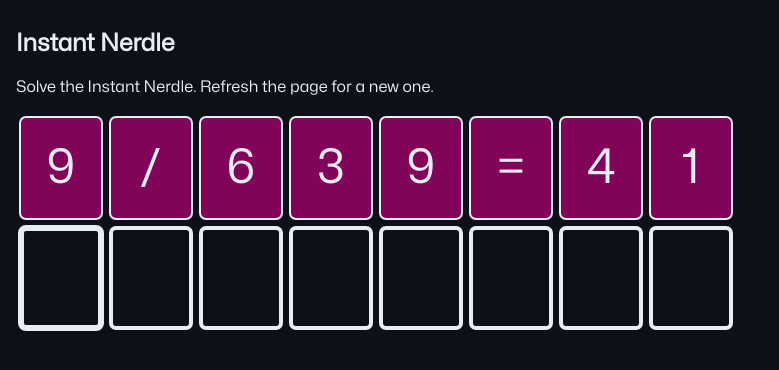
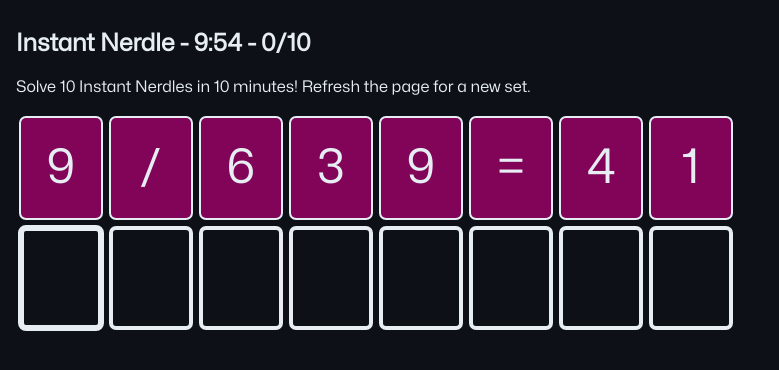
Before and after one commit to Contrabass26/web-server, a Flask app: page /instant_nerdle in a window 1280 px wide. Shown: the part 101-471 px from the top of the page, without its empty margins (0-779 px from the left). Run offline with Flask 3, Linux system fonts and the light colour scheme.

Commit message:
Added timer

```diff
--- a/static/js/instant_nerdle.js
+++ b/static/js/instant_nerdle.js
@@ -1,10 +1,15 @@
 const FADE_LENGTH = 200;
 const DELAY = 50;
+const TITLE_BASE_TEXT = "Instant Nerdle"
 
+let currentProblem = 0;
+let problems = Array(10);
 let selected = 0;
 let userGuess = Array(8).fill(" ");
 let correct = null;
 let animationStart = null;
+let intervalId = null;
+let timer = null;
 
 function updateGuessCanvas() {
     let guessCanvas = document.getElementById("guess");
@@ -16,6 +21,19 @@ function updateGuessCanvas() {
         if (correct != null) {
             let frame = new Date().getTime() - animationStart;
             if (frame >= DELAY * 8 + FADE_LENGTH * 2) {
+                if (correct) {
+                    if (currentProblem !== -1) {
+                        currentProblem++;
+                        if (currentProblem < 10) {
+                            onLoad(null);
+                        } else if (currentProblem === 10) {
+                            stopTimer();
+                            document.getElementById("nerdle-title").innerText = `${TITLE_BASE_TEXT} - ${Math.floor(timer / 60)}:${timer % 60} - ${currentProblem}/10`
+                            currentProblem = -1;
+                            userGuess = new Array(8).fill(" ");
+                        }
+                    }
+                }
                 correct = null;
                 animationStart = null;
             } else {
@@ -62,12 +80,36 @@ function updateGuessCanvas() {
     }
 }
 
+function startTimer() {
+    timer = 600;
+    intervalId = setInterval(decrementTimer, 1000);
+}
+
+function stopTimer() {
+    clearInterval(intervalId);
+    intervalId = null;
+}
+
+function decrementTimer() {
+    timer--;
+    if (timer <= 0) {
+        stopTimer();
+    }
+    document.getElementById("nerdle-title").innerText = `${TITLE_BASE_TEXT} - ${Math.floor(timer / 60)}:${timer % 60} - ${currentProblem}/10`
+}
+
 function onLoad(pPossibilities) {
-    let possibilities = JSON.parse(pPossibilities);
-    console.log(possibilities);
-    let guess = possibilities[0].guess;
-    let feedback = possibilities[0].feedback;
-    let answer = possibilities[0].answer;
+    if (pPossibilities != null) {
+        currentProblem = 0;
+        problems = JSON.parse(pPossibilities);
+        console.log(problems);
+        startTimer();
+    }
+    selected = 0;
+    userGuess = Array(8).fill(" ");
+    let guess = problems[currentProblem].guess;
+    let feedback = problems[currentProblem].feedback;
+    let answer = problems[currentProblem].answer;
     const informationCanvas = document.getElementById("information");
     if (informationCanvas.getContext) {
         // Draw stuff
@@ -104,7 +146,8 @@ function onLoad(pPossibilities) {
         }
     }
 
-    guessCanvas.addEventListener("click", function(event) {
+    if (pPossibilities != null) {
+        guessCanvas.addEventListener("click", function (event) {
             if (guessCanvas.contains(event.target)) {
                 let canvasPos = guessCanvas.getBoundingClientRect();
                 let relativeX = event.x - canvasPos.x;
@@ -113,7 +156,7 @@ function onLoad(pPossibilities) {
             }
         })
 
-    document.addEventListener("keydown", function(event) {
+        document.addEventListener("keydown", function (event) {
             if ("0123456789+-*/=".includes(event.key)) {
                 userGuess[selected] = event.key;
                 for (let i = selected + 1; i <= 7; i++) {
@@ -139,7 +182,7 @@ function onLoad(pPossibilities) {
                 }
                 updateGuessCanvas();
             }
-        if (event.key === "Enter") {
+            if (event.key === "Enter" && intervalId != null) {
                 let promise = sha1(userGuess.join(""));
                 promise.then(function (finalGuess) {
                     correct = finalGuess === answer;
@@ -149,6 +192,7 @@ function onLoad(pPossibilities) {
             }
         });
     }
+}
 
 async function sha1(str) {
   const enc = new TextEncoder();
--- a/templates/instant_nerdle.html
+++ b/templates/instant_nerdle.html
@@ -12,8 +12,8 @@
 	<h1>ContraNet</h1>
 </div>
 <div class="content">
-    <h2>Instant Nerdle</h2>
-    <p>Solve the Instant Nerdle. Refresh the page for a new one.</p>
+    <h2 id="nerdle-title">Instant Nerdle</h2>
+    <p>Solve 10 Instant Nerdles in 10 minutes! Refresh the page for a new set.</p>
     <div class="canvases">
         <canvas id="information" width="750" height="110">
             <p>Canvas not supported by browser</p>
```
Lines whose indentation alone changed are shown as unchanged.
